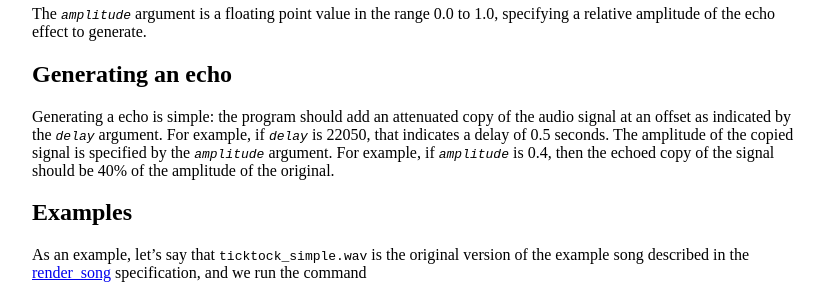
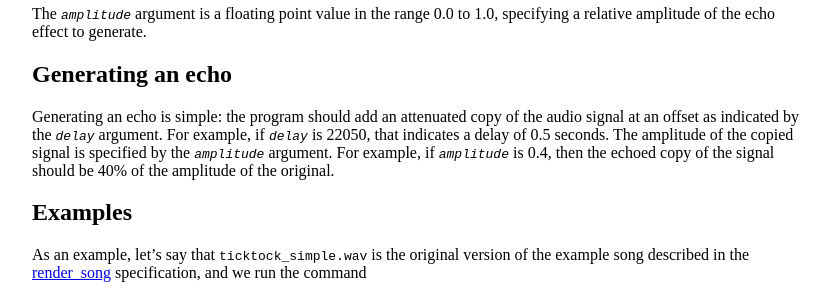
Before and after one commit to jhuintprog/fall2019, a Jekyll site: the page built from render_echo.md, in a window 1280 px wide. Shown: the part 330-628 px from the top of the page, without its empty margins (224-1054 px from the left). Built offline with Jekyll 4.4.1, drawn with Linux system fonts in a browser that asks for light colours.

Commit message:
fix typos

```diff
--- a/render_echo.md
+++ b/render_echo.md
@@ -21,7 +21,7 @@ The <tt><i>amplitude</i></tt> argument is a floating point value in the range 0.
 
 ## Generating an echo
 
-Generating a echo is simple: the program should add an attenuated copy of the audio signal at an offset as indicated by the <tt><i>delay</i></tt> argument.  For example, if <tt><i>delay</i></tt> is 22050, that indicates a delay of 0.5 seconds.  The amplitude of the copied signal is specified by the <tt><i>amplitude</i></tt> argument.  For example, if <tt><i>amplitude</i></tt> is 0.4, then the echoed copy of the signal should be 40% of the amplitude of the original.
+Generating an echo is simple: the program should add an attenuated copy of the audio signal at an offset as indicated by the <tt><i>delay</i></tt> argument.  For example, if <tt><i>delay</i></tt> is 22050, that indicates a delay of 0.5 seconds.  The amplitude of the copied signal is specified by the <tt><i>amplitude</i></tt> argument.  For example, if <tt><i>amplitude</i></tt> is 0.4, then the echoed copy of the signal should be 40% of the amplitude of the original.
 
 ## Examples
 
```
Also changed, not shown: sound.md (+1 -1 lines).
